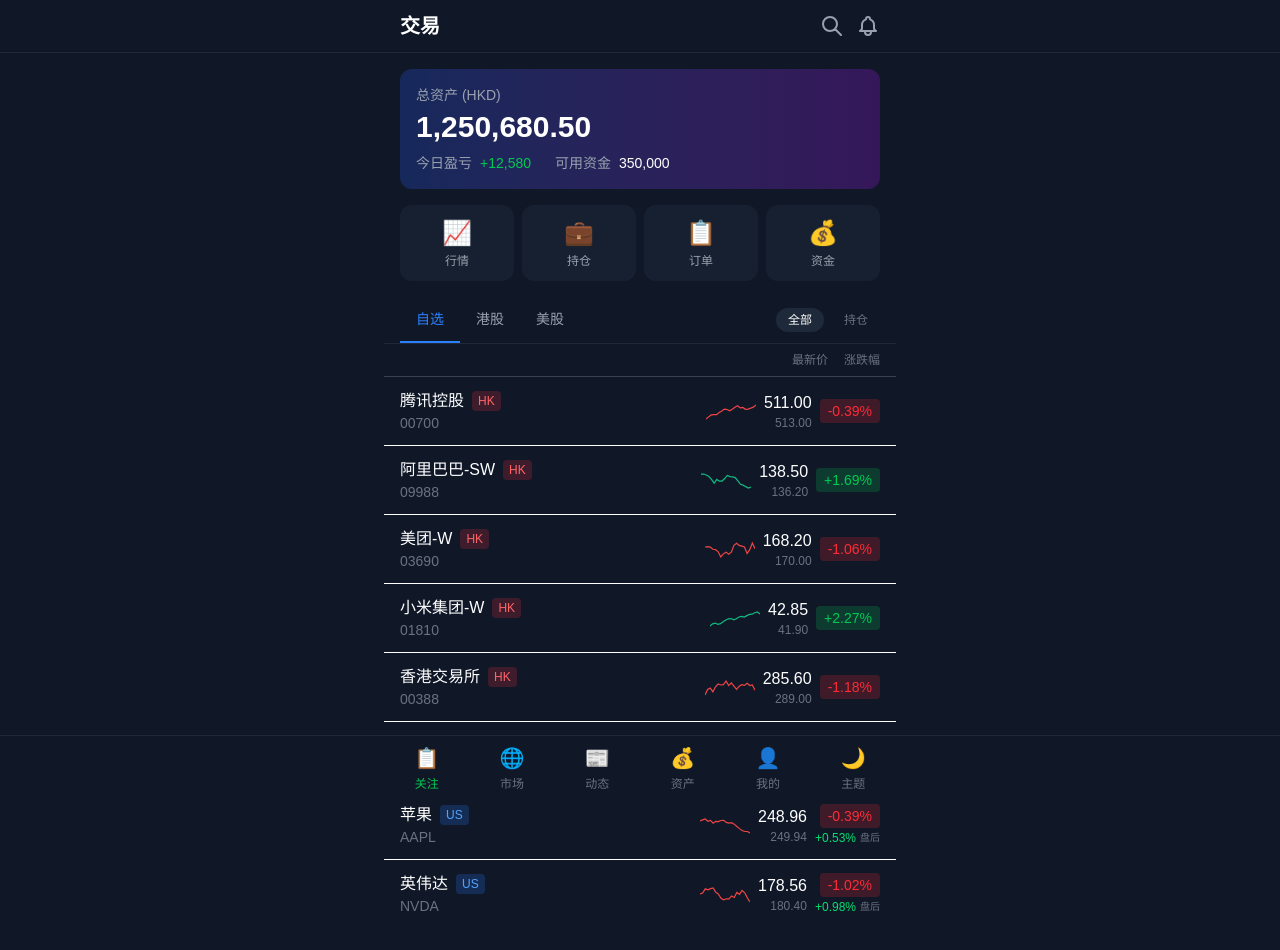
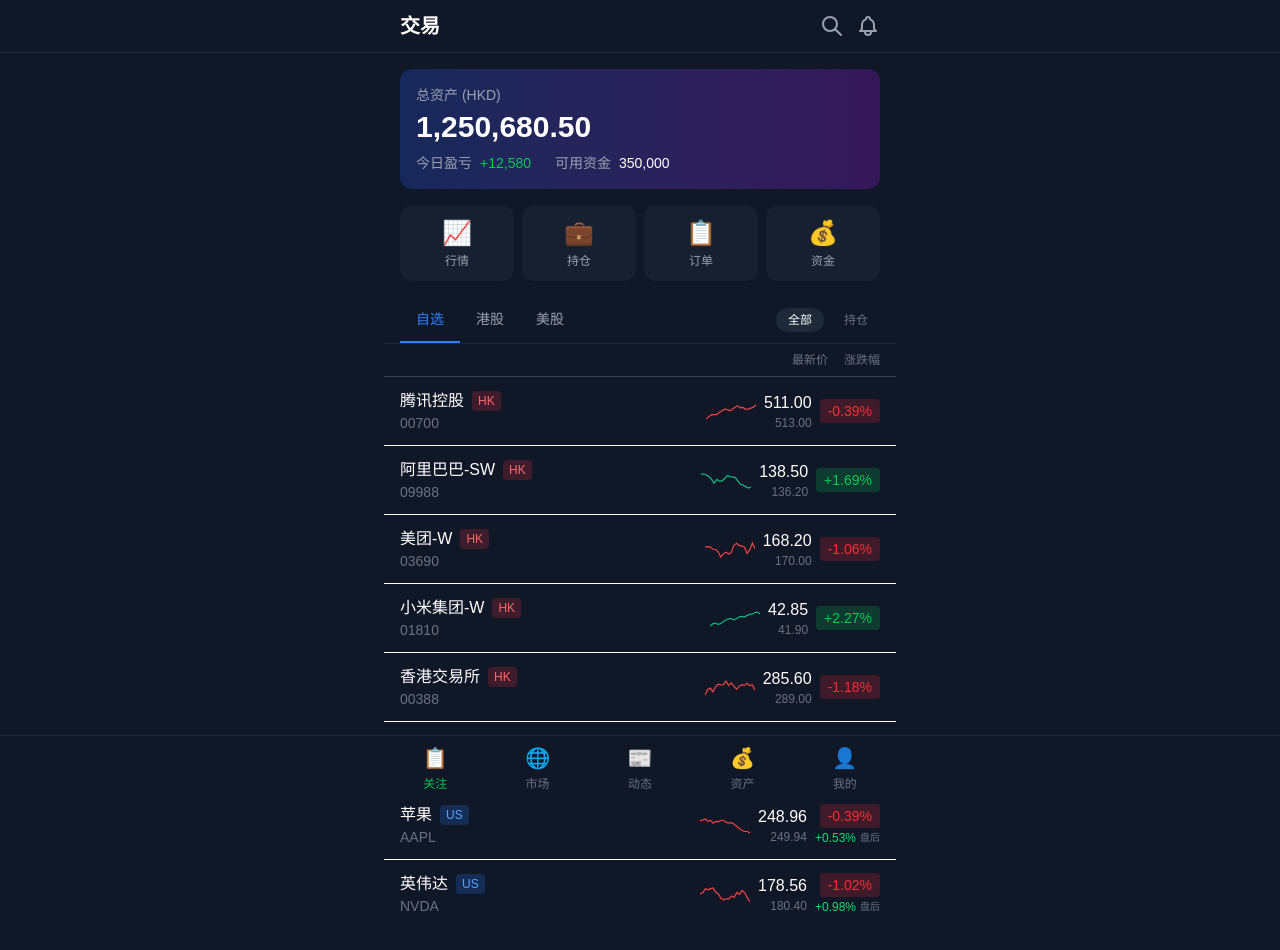
Before and after one commit to starwrights-org/trading-app, a Next.js app: page / in a window 1280 px wide. Shown: the top 950 px of the page. Built offline with nearby package versions, Linux system fonts and the light colour scheme.

Commit message:
🗑️ 删除底部导航的主题切换按钮
主题切换保留在「我的」页面

```diff
--- a/src/components/BottomNav.tsx
+++ b/src/components/BottomNav.tsx
@@ -8,7 +8,7 @@
 }
 
 export default function BottomNav({ active }: BottomNavProps) {
-  const { theme, toggleTheme } = useTheme();
+  const { theme } = useTheme();
   const colors = themeColors[theme];
 
   const navItems = [
@@ -36,15 +36,6 @@
             <span className="text-xs mt-1">{item.label}</span>
           </Link>
         ))}
-
-        {/* 主题切换按钮 */}
-        <button
-          onClick={toggleTheme}
-          className={`flex-1 flex flex-col items-center py-2 ${colors.textMuted}`}
-        >
-          <span className="text-xl">{theme === 'dark' ? '🌙' : '☀️'}</span>
-          <span className="text-xs mt-1">主题</span>
-        </button>
       </div>
     </nav>
   );
```
